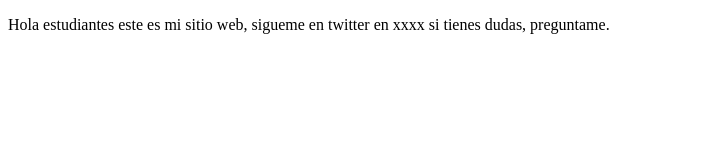
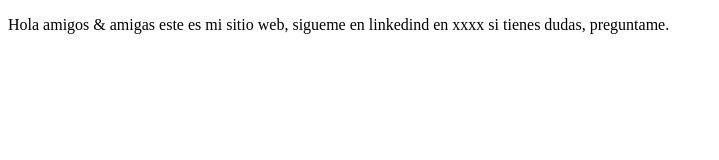
Before and after one commit to ingsisort/proyectoDemoCursoPrework, a plain HTML site: page index.html in a window 1280 px wide. Shown: the whole page, without its empty margins (0-719 px from the left). Drawn offline with Linux system fonts and the light colour scheme.

```diff
--- a/index.html
+++ b/index.html
@@ -8,7 +8,7 @@
 </head>
 <body>
     <p>
-        Hola estudiantes este es mi sitio web, sigueme en twitter en xxxx si tienes dudas, preguntame.
+        Hola amigos & amigas este es mi sitio web, sigueme en linkedind en xxxx si tienes dudas, preguntame.
     </p>
 </body>
 </html>
```
